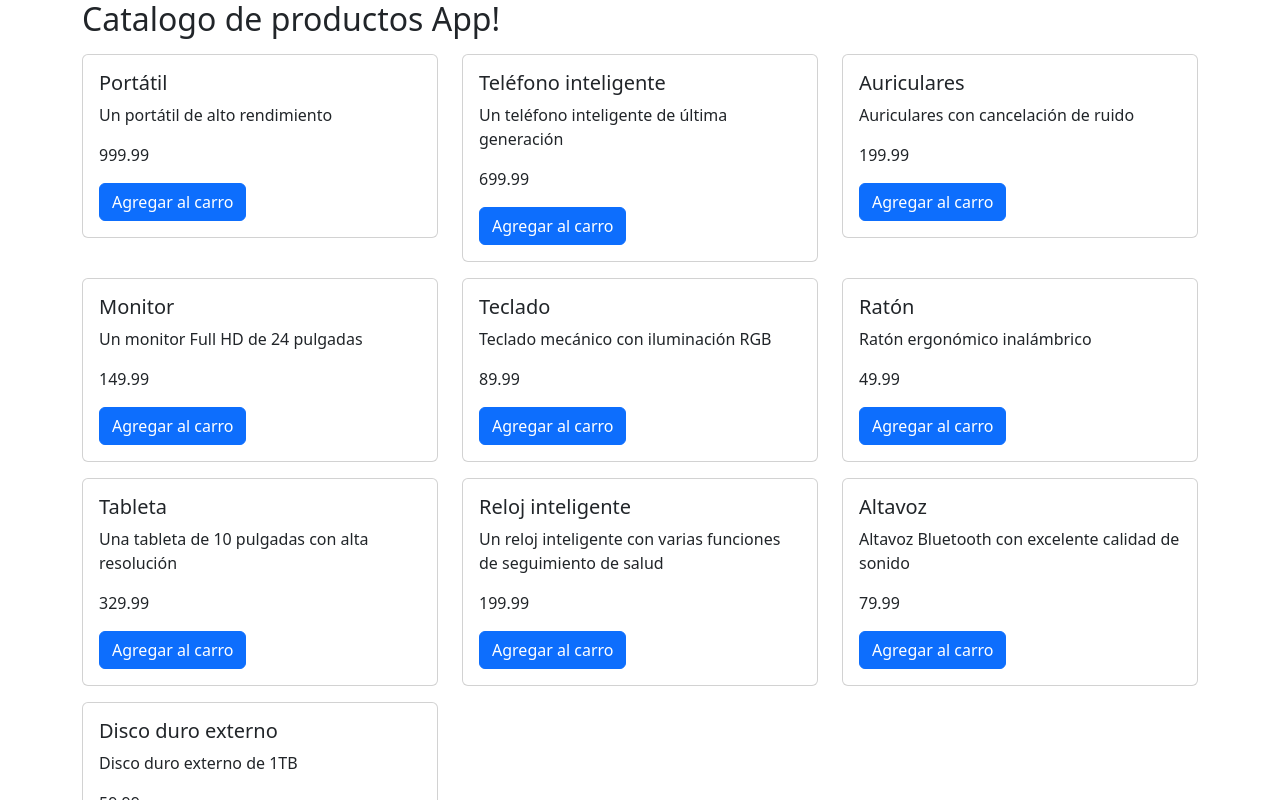
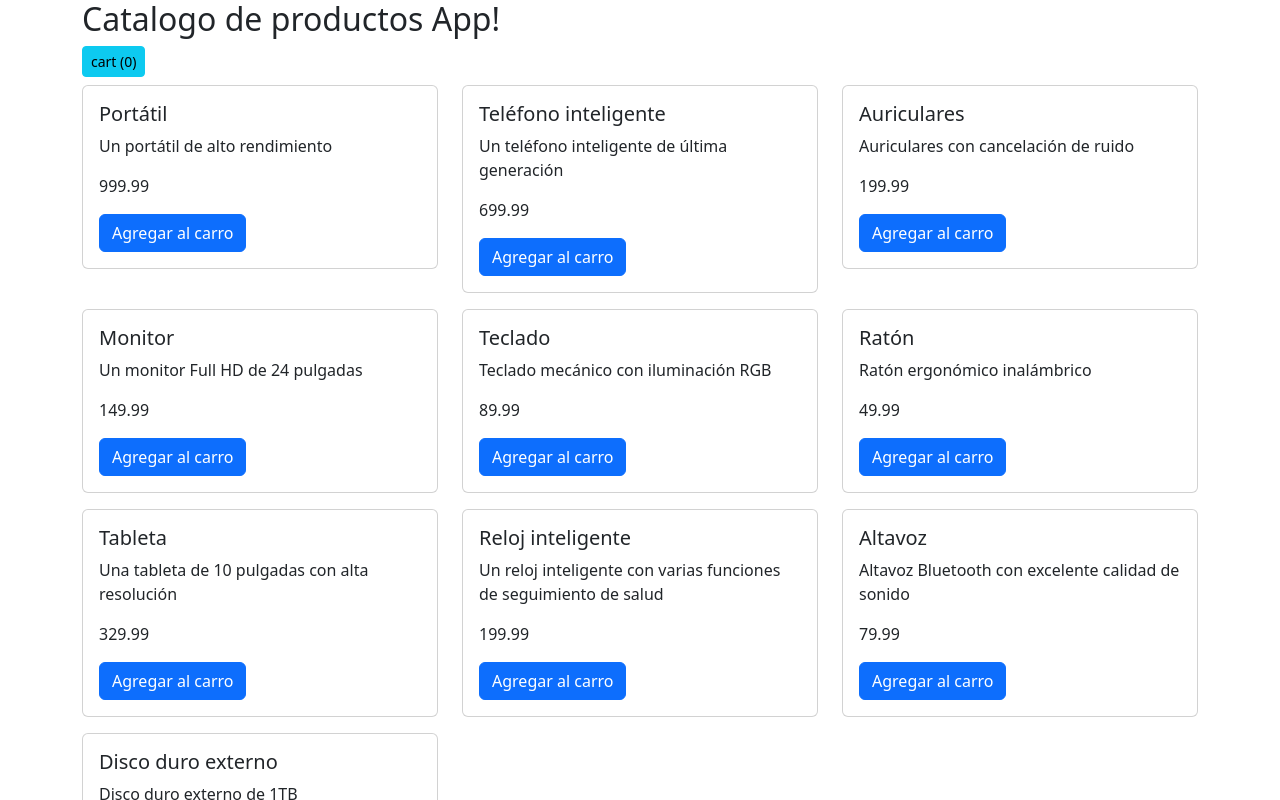
Before and after one commit to Ph1L82/3-Angular-cart-app, an Angular app: page / in a window 1280 px wide. Shown: the top 800 px of the page. Built offline with nearby package versions, Linux system fonts and the light colour scheme.

Commit message:
toggleCart

```diff
--- a/src/app/components/cart-app.component.html
+++ b/src/app/components/cart-app.component.html
@@ -1,7 +1,18 @@
 <h2>Catalogo de productos App!</h2>
+<button class="btn btn-info btn-sm" (click)="toggleCart()">
+  cart ({{ total }})
+</button>
+<div class="row">
+  <div [className]="showCart ? 'col-9' : 'col'">
     <catalog [products]="products" (productsEventEmitter)="onAddCart($event)" />
+  </div>
+  @if (showCart) {
+
+  <div class="col-3">
     @if (items.length>0) {
-
+    <button class="btn btn-danger btn-sm float-end" (click)="toggleCart()">
+      X
+    </button>
     <cart
       [items]="items"
       [total]="total"
@@ -10,3 +21,6 @@
     } @else {
     <div class="alert alert-warning">No hay elementos en el carro!</div>
     }
+  </div>
+  }
+</div>
--- a/src/app/components/cart-app.component.ts
+++ b/src/app/components/cart-app.component.ts
@@ -16,6 +16,7 @@ export class CartAppComponent implements OnInit {
   products: Product[] = [];
   items: CartItem[] = [];
   total: number = 0;
+  showCart: boolean = false;
 
   constructor(private service: ProductService) {}
 
@@ -58,4 +59,8 @@ export class CartAppComponent implements OnInit {
   saveSession(): void {
     sessionStorage.setItem('cart', JSON.stringify(this.items));
   }
+
+  toggleCart(): void {
+    this.showCart = !this.showCart;
+  }
 }
--- a/src/app/components/cart/cart.component.html
+++ b/src/app/components/cart/cart.component.html
@@ -31,7 +31,7 @@
   <tfoot>
     <tr>
       <td colspan="4" class="text-end fw-bold">Total</td>
-      <td colspan="1" class="text-end fw-bold">{{ total }}</td>
+      <td colspan="1" class="text-start fw-bold">{{ total }}</td>
     </tr>
   </tfoot>
 </table>
```
Lines whose indentation alone changed are shown as unchanged.
